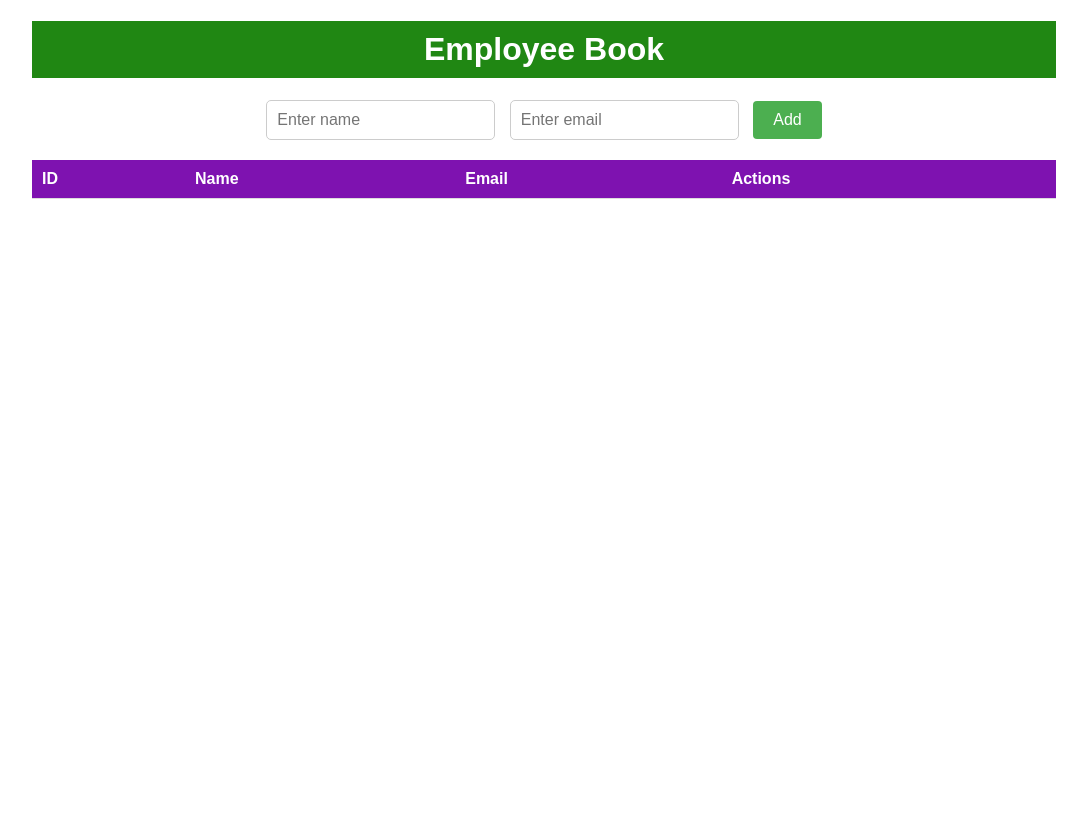
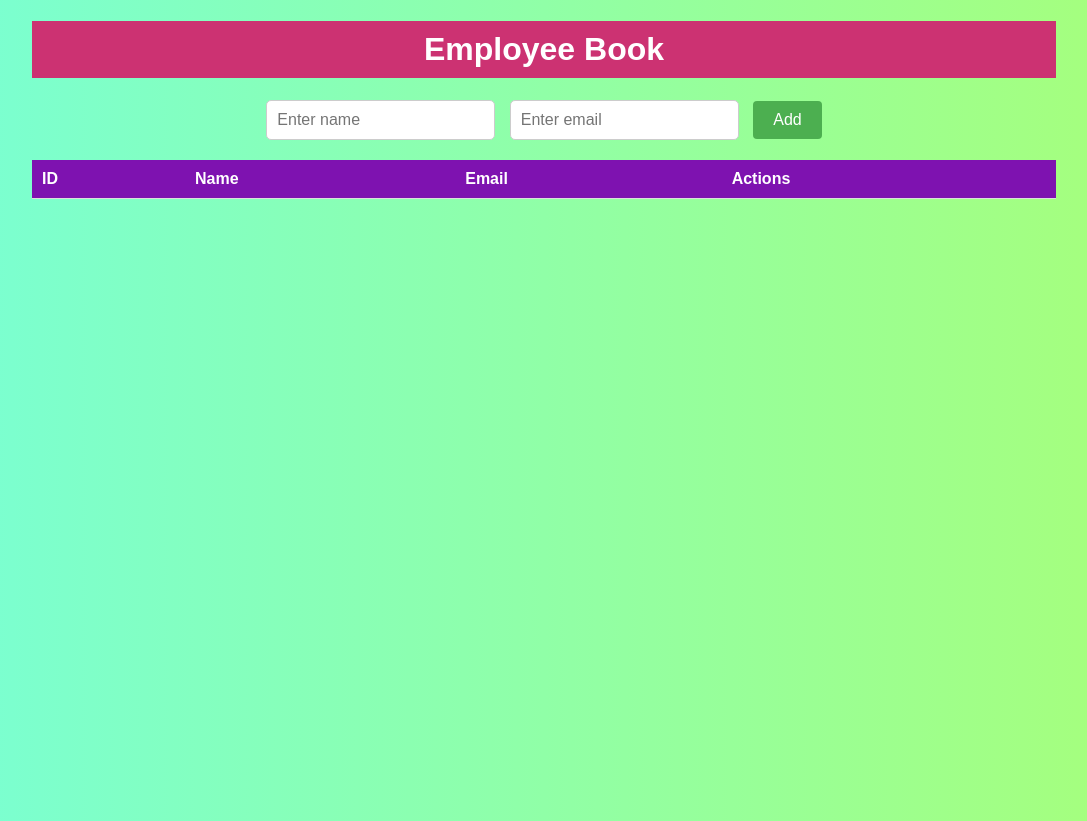
Before and after one commit to Shubhradeepp/crud, a plain HTML site: page index.html in a window 1280 px wide. Shown: the whole page, without its empty margins (96-1183 px from the left). Before the commit the page ends 800 px from the top, so only its background shows below. Drawn offline with Linux system fonts and the light colour scheme.

Commit message:
Update styles.css

```diff
--- a/styles.css
+++ b/styles.css
@@ -2,16 +2,22 @@ body {
   font-family: Arial, sans-serif;
   margin: 0;
   padding: 0;
+  height: 100vh;
+  width: 100%;
+
+background: #a8ff78;  /* fallback for old browsers */
+background: -webkit-linear-gradient(to right, #78ffd6, #a8ff78);  /* Chrome 10-25, Safari 5.1-6 */
+background: linear-gradient(to right, #78ffd6, #a8ff78); /* W3C, IE 10+/ Edge, Firefox 16+, Chrome 26+, Opera 12+, Safari 7+ */
+
 }
 #container {
     max-width: 80vw;
     margin: 0 auto;
     text-align: center;
-
-  }
+    }
 
   h1 {
-    background-color: #208713;
+    background-color: #cc3272;
     color: white;
     text-align: center;
     padding: 10px 0;
```
